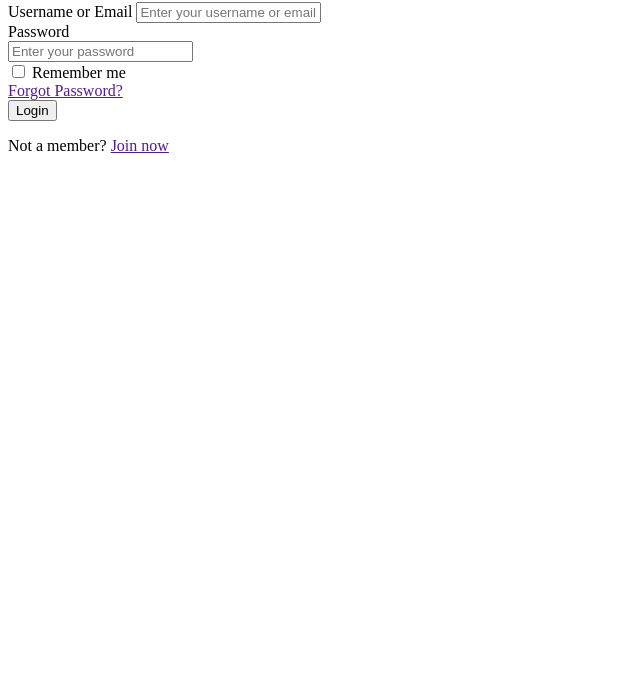
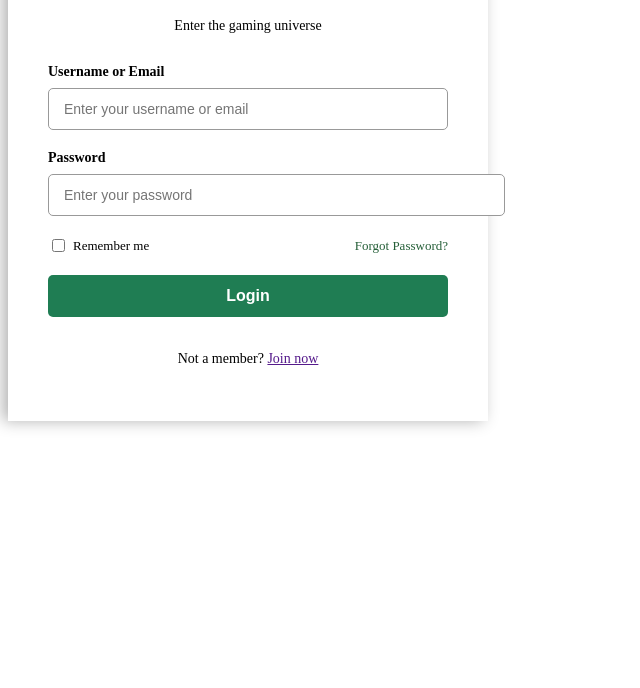
Before and after one commit to IonutSaft/MyGamingList, a plain HTML site: page loginpage.html in a window 1280 px wide. Shown: the part 112-800 px from the top of the page, without its empty margins (0-640 px from the left). Drawn offline with Linux system fonts and the light colour scheme.

Commit message:
Update login: styling V1

```diff
--- a/styles/authentication.css
+++ b/styles/authentication.css
@@ -1,26 +1,89 @@
 .login-container {
+  width: 400px;
+  padding: 40px;
+  display: flex;
+  flex-direction: column;
+  justify-content: center;
+  box-shadow: -5px 0 15px rgba(0, 0, 0, 0.3);
+}
+
+.login-container h1 {
+  color: rgb(31, 125, 83);
+  text-align: center;
+  margin-bottom: 10px;
+  font-size: 32px;
+}
+
+.login-container .subtitle {
+  text-align: center;
+  margin-bottom: 30px;
+  font-size: 14px;
 }
 
 .login-form {
+  display: flex;
+  flex-direction: column;
+  gap: 20px;
 }
 
 .input-group {
+  display: flex;
+  flex-direction: column;
+  gap: 8px;
+}
+
+.input-group label {
+  font-size: 14px;
+  font-weight: 600;
+}
+
+.input-group input {
+  padding: 12px 15px;
+  border: 1px solid #999;
+  border-radius: 5px;
+  font-size: 14px;
 }
 
 .password-input {
+  position: relative;
+}
+
+.password-input input {
+  width: 100%;
+  padding-right: 40px;
 }
 
 .options {
+  display: flex;
+  justify-content: space-between;
+  align-items: center;
+  font-size: 13px;
 }
 
 .remember-me {
+  display: flex;
+  align-items: center;
+  gap: 5px;
 }
 
 .forgot-password {
+  color: rgb(37, 95, 56);
+  text-decoration: none;
+  font-weight: 500;
 }
 
 .login-btn {
+  background-color: rgb(31, 125, 83);
+  color: white;
+  border: none;
+  padding: 12px;
+  border-radius: 5px;
+  font-size: 16px;
+  font-weight: 600;
+  cursor: pointer;
 }
 
 .register-link {
+  text-align: center;
+  font-size: 14px;
 }
```
